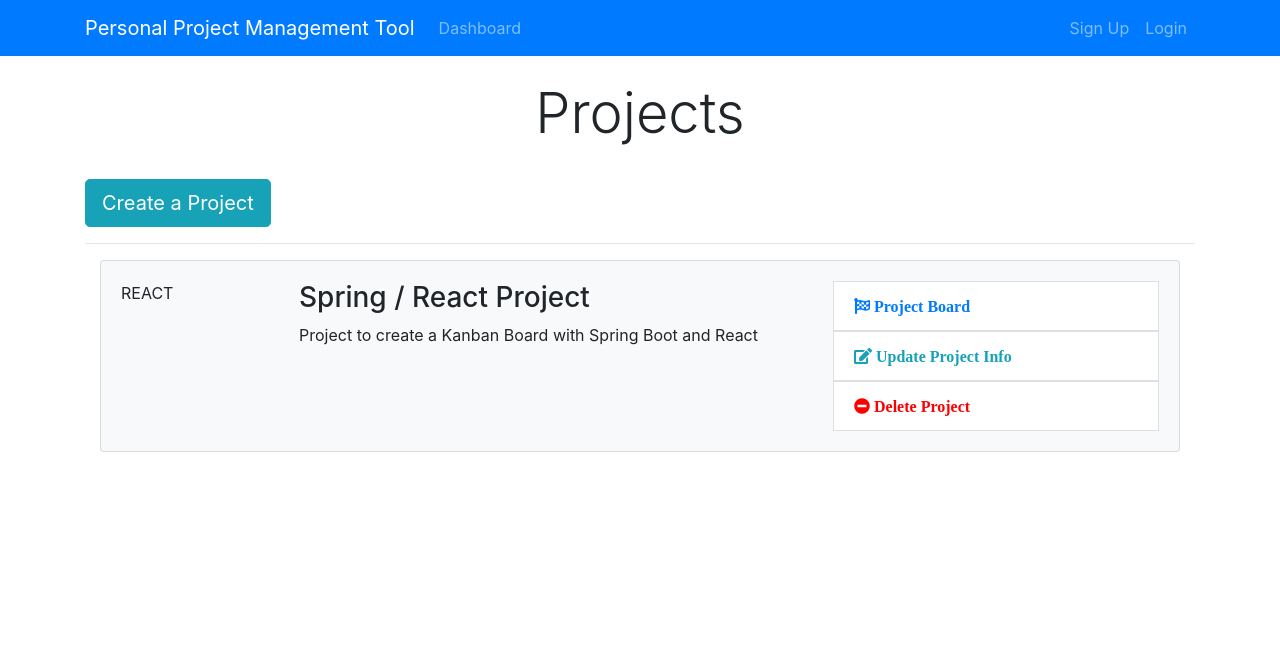
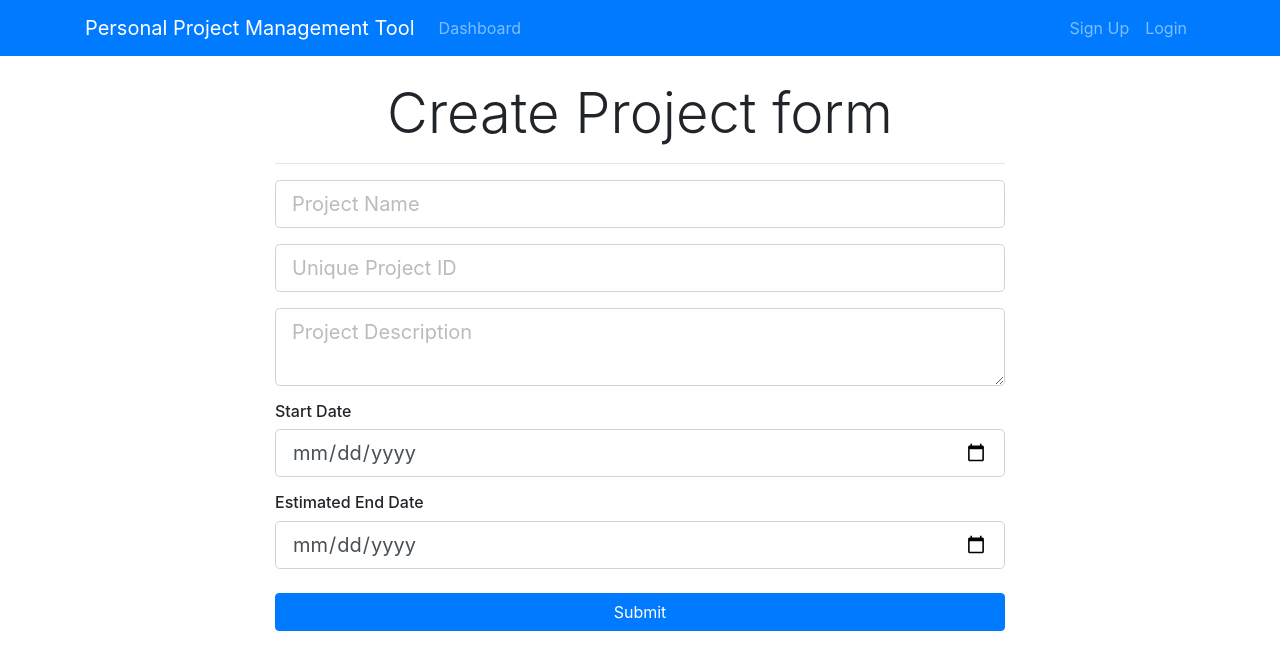
Before and after one commit to draganbjedov/project-manager-spring-react, a React (Create React App) app in the folder project-manager-react/: page /create-project in a window 1280 px wide. Shown: the top 670 px of the page. Built offline with nearby package versions, Linux system fonts and the light colour scheme.

Commit message:
Route to Create project

```diff
--- a/project-manager-react/package.json
+++ b/project-manager-react/package.json
@@ -10,6 +10,7 @@
     "bootstrap": "^4.6.0",
     "react": "^17.0.1",
     "react-dom": "^17.0.1",
+    "react-router-dom": "^5.2.0",
     "react-scripts": "4.0.2",
     "web-vitals": "^1.1.0"
   },
--- a/project-manager-react/src/App.js
+++ b/project-manager-react/src/App.js
@@ -1,13 +1,21 @@
 import "./App.css";
+import Header from "./components/layout/Header";
 import Dashboard from "./components/Dashboard";
+import CreateEditProject from "./components/project/CreateEditProject";
+import { BrowserRouter as Router, Route } from "react-router-dom";
+
 import "bootstrap/dist/css/bootstrap.min.css";
 import "@fortawesome/fontawesome-free/css/all.min.css";
 
 function App() {
   return (
-    <div className="App">
-      <Dashboard />
-    </div>
+    <Router>
+      <div className="App">
+        <Header />
+        <Route path="/dashboard" component={Dashboard} />
+        <Route path="/create-project" component={CreateEditProject} />
+      </div>
+    </Router>
   );
 }
 
--- a/project-manager-react/src/components/Dashboard.js
+++ b/project-manager-react/src/components/Dashboard.js
@@ -1,20 +1,17 @@
 import React, { Component } from "react";
-import Header from "./layout/Header";
+import CreateProjectButton from "./project/CreateProjectButton";
 import Project from "./project/Project";
 
 class Dashboard extends Component {
   render() {
     return (
       <div className="projects">
-        <Header />
         <div className="container">
           <div className="row">
             <div className="col-md-12">
               <h1 className="display-4 text-center">Projects</h1>
               <br />
-              <a href="ProjectForm.html" className="btn btn-lg btn-info">
-                Create a Project
-              </a>
+              <CreateProjectButton />
               <br />
               <hr />
               <Project />
--- /dev/null
+++ b/project-manager-react/src/components/project/CreateEditProject.js
@@ -0,0 +1,63 @@
+import React, { Component } from "react";
+
+class CreateEditProject extends Component {
+  render() {
+    return (
+      <div className="register">
+        <div className="container">
+          <div className="row">
+            <div className="col-md-8 m-auto">
+              <h5 className="display-4 text-center">Create Project form</h5>
+              <hr />
+              <form>
+                <div className="form-group">
+                  <input
+                    type="text"
+                    className="form-control form-control-lg "
+                    placeholder="Project Name"
+                  />
+                </div>
+                <div className="form-group">
+                  <input
+                    type="text"
+                    className="form-control form-control-lg"
+                    placeholder="Unique Project ID"
+                  />
+                </div>
+                <div className="form-group">
+                  <textarea
+                    className="form-control form-control-lg"
+                    placeholder="Project Description"
+                  ></textarea>
+                </div>
+                <h6>Start Date</h6>
+                <div className="form-group">
+                  <input
+                    type="date"
+                    className="form-control form-control-lg"
+                    name="start_date"
+                  />
+                </div>
+                <h6>Estimated End Date</h6>
+                <div className="form-group">
+                  <input
+                    type="date"
+                    className="form-control form-control-lg"
+                    name="end_date"
+                  />
+                </div>
+
+                <input
+                  type="submit"
+                  className="btn btn-primary btn-block mt-4"
+                />
+              </form>
+            </div>
+          </div>
+        </div>
+      </div>
+    );
+  }
+}
+
+export default CreateEditProject;
--- /dev/null
+++ b/project-manager-react/src/components/project/CreateProjectButton.js
@@ -0,0 +1,14 @@
+import React from "react";
+import { Link } from "react-router-dom";
+
+function CreateProjectButton() {
+  return (
+    <React.Fragment>
+      <Link to="/create-project" className="btn btn-lg btn-info">
+        Create a Project
+      </Link>
+    </React.Fragment>
+  );
+}
+
+export default CreateProjectButton;
```
Also changed, not shown: 1 other file (tests, documents, lock files or other folders).
